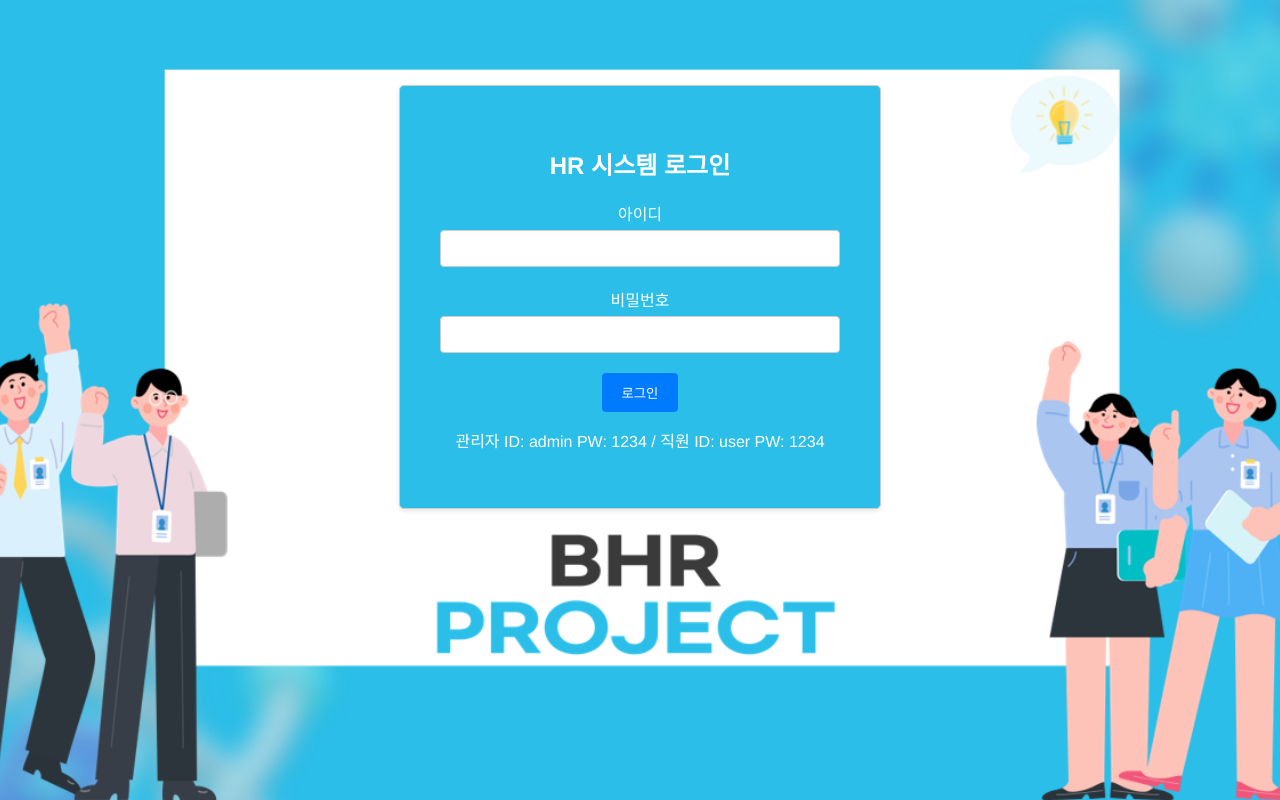
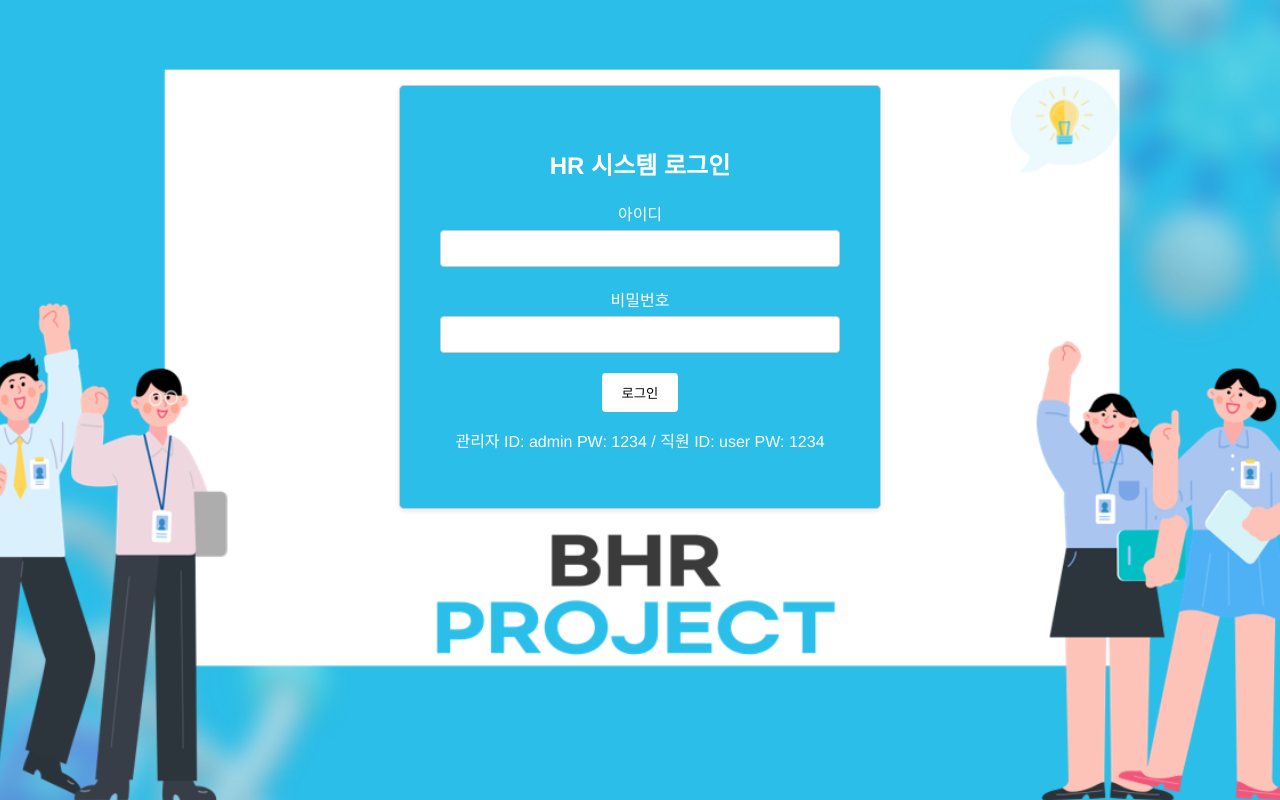
Before and after one commit to 9-1379/T3-R2-FE-Server, a Vue app: page / in a window 1280 px wide. Built offline with nearby package versions, Linux system fonts and the light colour scheme; the HTML template or start-up script is replaced by a standard one.

Commit message:
[Mdofiy]로그인 버튼 수정

```diff
--- a/src/components/LoginMain.vue
+++ b/src/components/LoginMain.vue
@@ -117,8 +117,8 @@ input[type="password"] {
 
 button {
   padding: 10px 20px;
-  background-color: #007bff;
-  color: white;
+  background-color: #ffffff;
+  color: rgb(0, 0, 0);
   border: none;
   border-radius: 4px;
   cursor: pointer;
```
